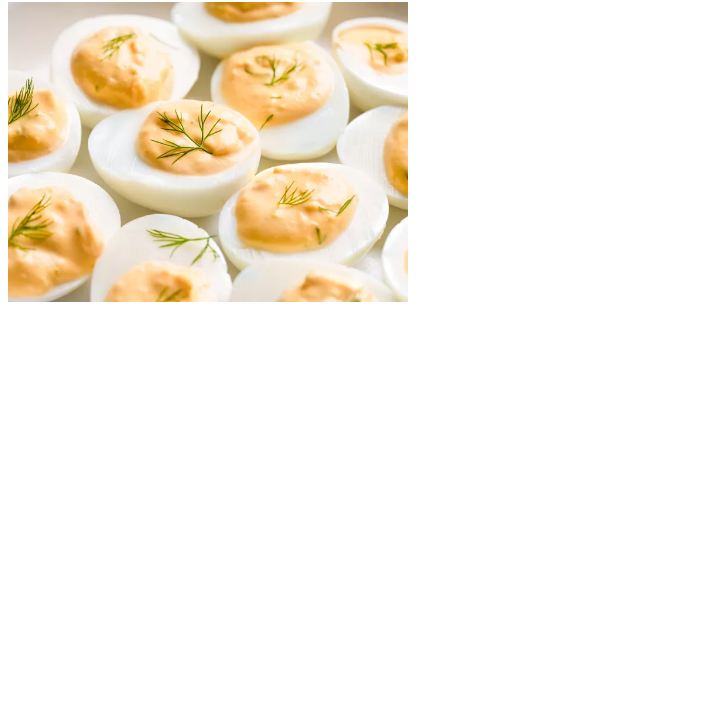
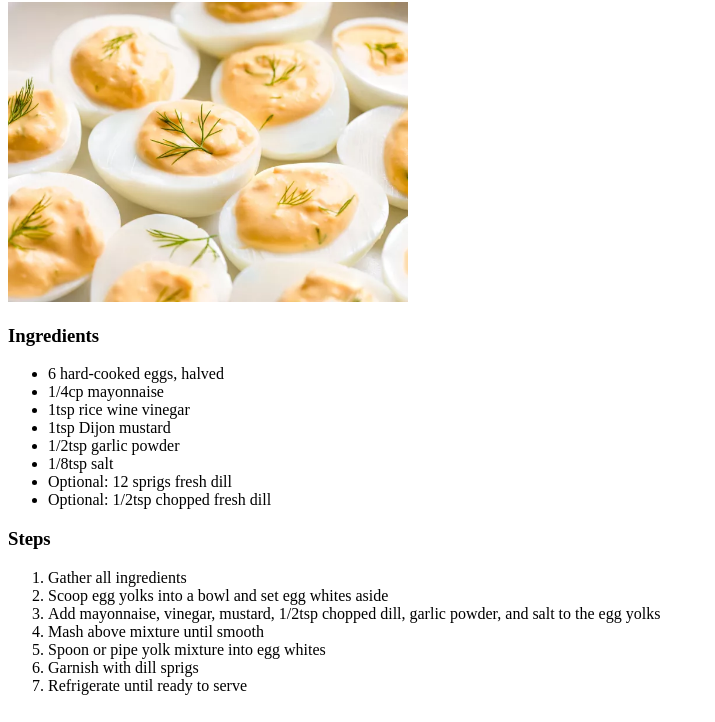
Before and after one commit to Bee363/odin-recipes, a plain HTML site: page recipes/eggs.html in a window 1280 px wide. Shown: the part 78-800 px from the top of the page, without its empty margins (0-715 px from the left). Drawn offline with Linux system fonts and the light colour scheme.

Commit message:
Add Ingredients and Steps to eggs.html

```diff
--- a/recipes/eggs.html
+++ b/recipes/eggs.html
@@ -7,6 +7,26 @@
     <body>
         <h1>Classic Savory Deviled Eggs</h1>
         <img src="./img/eggs.jpg" alt="Deviled eggs laid out with a green dill garnish on each" height="300">
-
+        <h3>Ingredients</h3>
+        <ul>
+            <li>6 hard-cooked eggs, halved</li>
+            <li>1/4cp mayonnaise</li>
+            <li>1tsp rice wine vinegar</li>
+            <li>1tsp Dijon mustard</li>
+            <li>1/2tsp garlic powder</li>
+            <li>1/8tsp salt</li>
+            <li>Optional: 12 sprigs fresh dill</li>
+            <li>Optional: 1/2tsp chopped fresh dill</li>
+        </ul>
+        <h3>Steps</h3>
+        <ol>
+            <li>Gather all ingredients</li>
+            <li>Scoop egg yolks into a bowl and set egg whites aside</li>
+            <li>Add mayonnaise, vinegar, mustard, 1/2tsp chopped dill, garlic powder, and salt to the egg yolks</li>
+            <li>Mash above mixture until smooth</li>
+            <li>Spoon or pipe yolk mixture into egg whites</li>
+            <li>Garnish with dill sprigs</li>
+            <li>Refrigerate until ready to serve</li>
+        </ol>
     </body>
 </html>
```
